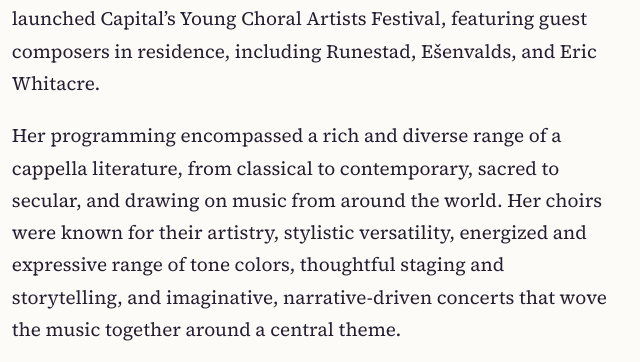
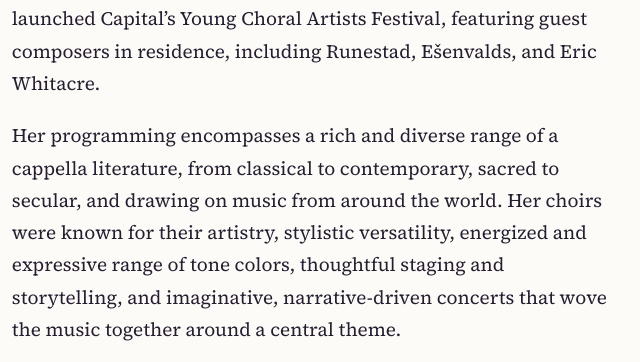
Before and after one commit to vikram-bodas/lyndahasseler.com, a plain HTML site: page docs/index.html in a window 1280 px wide. Shown: the part 6270-6632 px from the top of the page, 581-1221 px from the left. Drawn offline with nearby package versions, Linux system fonts and the light colour scheme.

Commit message:
Website editor: I changed “encompassed” to “encompasses,” so that sentence about your programming is now in the present tense. The next

```diff
--- a/docs/index.html
+++ b/docs/index.html
@@ -202,7 +202,7 @@
                     <p>She led the Chapel Choir in performances throughout the United States and around the world: to Germany, Austria, and the Czech Republic for its 75th anniversary in 2003, then to France and Switzerland, South Africa, Ireland, Spain, the Netherlands and Belgium, and, on its first visit to South America, Chile and Argentina. Her choirs sang for ACDA Central Division conferences in 2002, 2010, 2014, and 2018, the ACDA National Conference in 2019, and multiple performances and presentations for the Ohio Music Education Association.</p>
                     <p>In 2012, the Chapel Choir entered its first international competition, the World Choir Games in Cincinnati, where it earned gold medals in both the Mixed Choirs and Musica Sacra categories of the Champions Competition. The choir placed second in the world among mixed choirs and received the highest composite score of any American choir. In 2016, the Chapel Choir made its solo debut at Carnegie Hall.</p>
                     <p>She championed new music. With the Chapel Choir, the Choral Union, and composer Jake Runestad, she shares the 2017–18 American Prize, Ernst Bacon Memorial Award for the Performance of American Music. In 2018 she commissioned renowned Latvian composer Ēriks Ešenvalds to compose a new piece to be premiered during the choir’s performance at the 2018 ACDA Central Division conference in Chicago. In 2019, she led the Chapel Choir to national acclaim with its premiere performance of Runestad’s “<cite>A Silence Haunts Me</cite>,” ACDA’s Brock Commission, at the American Choral Directors Association National Conference in Kansas City. A project she began in 2020 led to the commissioning of “<cite>Dark Matters</cite>” by composer Joel Thompson and poet Samiya Bashir, which her choirs premiered in Mees Hall in April 2023. In 2017, in an effort to bring the world to Capital’s stage, she launched Capital’s Young Choral Artists Festival, featuring guest composers in residence, including Runestad, Ešenvalds, and Eric Whitacre.</p>
-                    <p>Her programming encompassed a rich and diverse range of a cappella literature, from classical to contemporary, sacred to secular, and drawing on music from around the world. Her choirs were known for their artistry, stylistic versatility, energized and expressive range of tone colors, thoughtful staging and storytelling, and imaginative, narrative-driven concerts that wove the music together around a central theme.</p>
+                    <p>Her programming encompasses a rich and diverse range of a cappella literature, from classical to contemporary, sacred to secular, and drawing on music from around the world. Her choirs were known for their artistry, stylistic versatility, energized and expressive range of tone colors, thoughtful staging and storytelling, and imaginative, narrative-driven concerts that wove the music together around a central theme.</p>
                     <p>Her final season at Capital was shaped by the theme “Seek and You Will,” an invitation to remain lifelong seekers of truth, meaning, understanding, wisdom, and beauty. The theme reflected a philosophy that had shaped her 35 years at Capital: the belief that each step in the journey, whether planned or unexpected, opens the way to new discoveries. The beautiful artwork created for the season’s Christmas Festival featured a compass, symbolizing both inner navigation and outward exploration, with a radiant star at its center inviting us toward deeper meaning and discovery. The season culminated in “<cite>Buscar y Cantar</cite>” (Seek and Sing), a farewell tour to Chile and Argentina in June 2026, extending the spirit of seeking and chasing beauty beyond the rehearsal room and concert hall and out into the world.</p>
 
                     <h3 class="sub">On the podium</h3>
```
